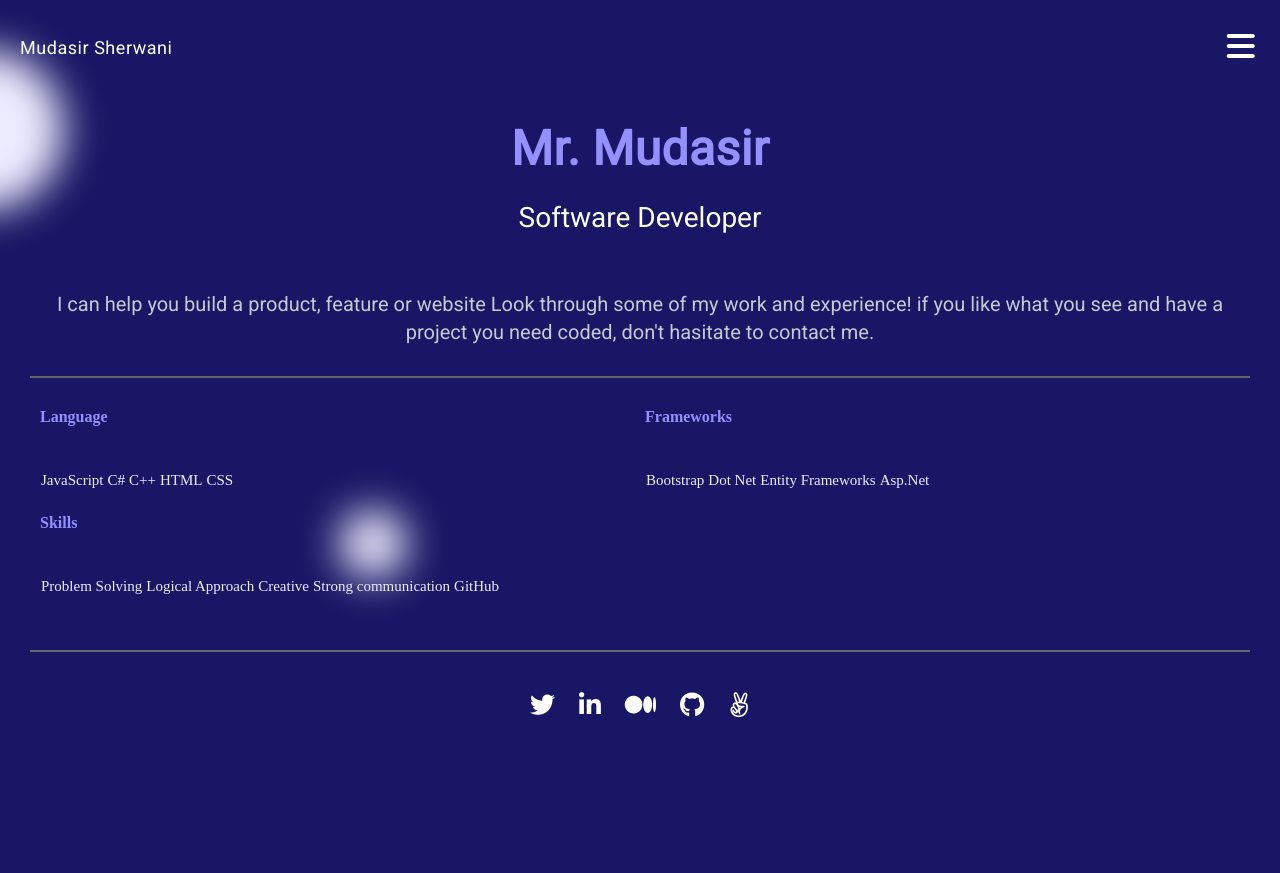
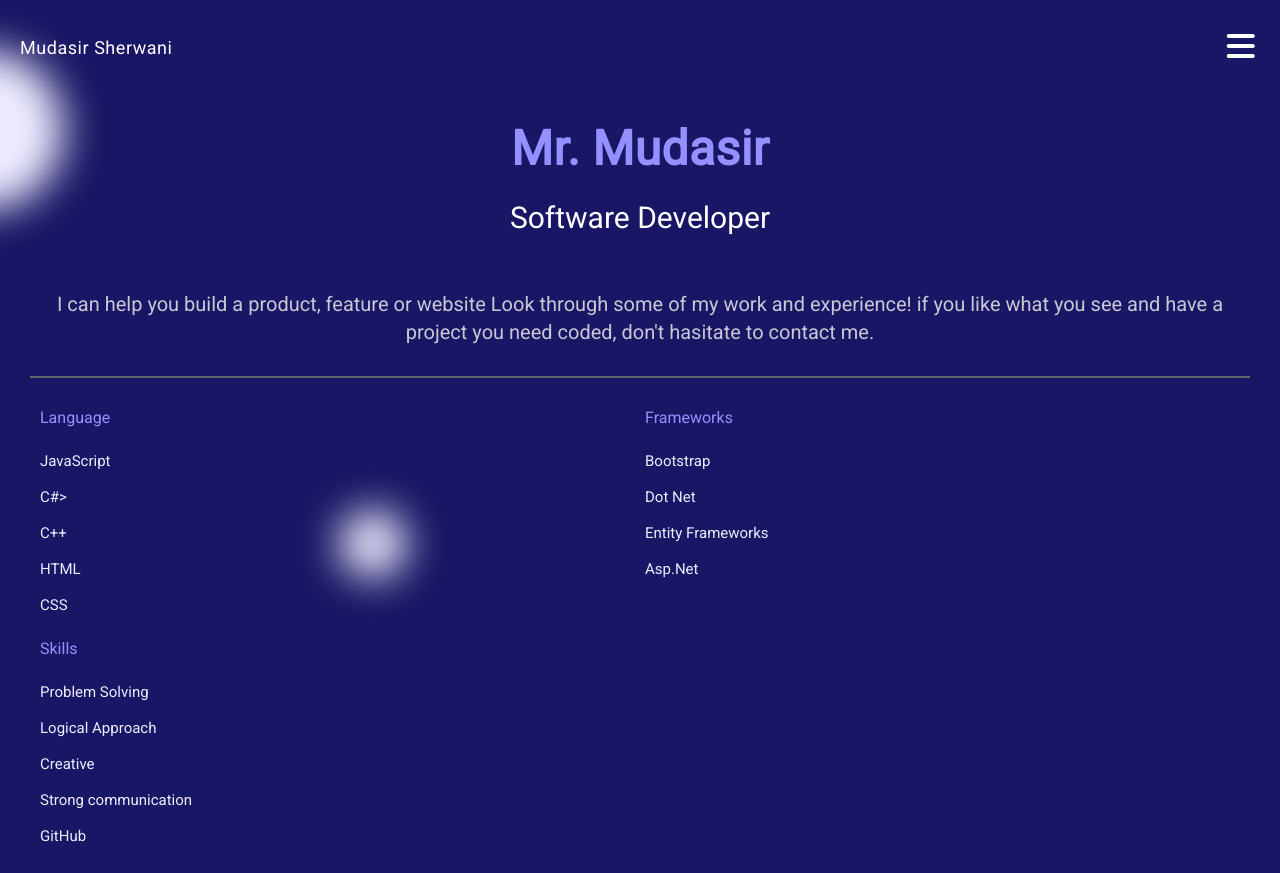
Before and after one commit to MudasirSherwani/Portfolio-by-mudasir-27-June-22, a website: page index.html in a window 1280 px wide. Shown: the top 873 px of the page. Before the commit the page ends 800 px from the top, so only its background shows below. Drawn offline with Linux system fonts and the light colour scheme.

Commit message:
changes required in 1st review has been done PR#1

```diff
--- a/index.html
+++ b/index.html
@@ -20,7 +20,7 @@
         <div class="shining-star"></div>
         <div class="developer-title align-center" >
           <h1 class="developer-name">Mr. Mudasir</h1>
-          <p class="software-developer">Software Developer</p>
+          <h2 class="software-developer">Software Developer</h2>
         </div>
           <p class="banner-text-pera">I can help you build a product, feature or website Look through some of my
             work and experience! if you like what you see and have a project you need coded, don't hasitate to
@@ -32,30 +32,30 @@
             <div>
                 <h4 class="heading">Language</h4>
                 <ul>
-                  <li class="headinglist">JavaScript<br/></li>
-                  <li class="headinglist">C#<br/></li>
-                  <li class="headinglist">C++<br/></li>
-                  <li class="headinglist">HTML<br/></li>
-                  <li class="headinglist">CSS<br/></li>
+                  <li class="headinglist">JavaScript</li>
+                  <li class="headinglist">C#></li>
+                  <li class="headinglist">C++</li>
+                  <li class="headinglist">HTML</li>
+                  <li class="headinglist">CSS</li>
                 </ul>
               </div>
               <div>
                 <h4 class="heading">Frameworks</h4>
                 <ul>
-                  <li class="headinglist">Bootstrap<br/></li>
-                  <li class="headinglist">Dot Net<br/></li>
-                  <li class="headinglist">Entity Frameworks<br/></li>
-                  <li class="headinglist">Asp.Net<br/></li>
+                  <li class="headinglist">Bootstrap</li>
+                  <li class="headinglist">Dot Net</li>
+                  <li class="headinglist">Entity Frameworks</li>
+                  <li class="headinglist">Asp.Net</li>
                 </ul>
               </div>
               <div>
                 <h4 class="heading">Skills</h4>
                 <ul>
-                  <li class="headinglist">Problem Solving<br/></li>
-                  <li class="headinglist">Logical Approach<br/></li>
-                  <li class="headinglist">Creative<br/></li>
-                  <li class="headinglist">Strong communication<br/></li>
-                  <li class="headinglist">GitHub<br/></li>
+                  <li class="headinglist">Problem Solving</li>
+                  <li class="headinglist">Logical Approach</li>
+                  <li class="headinglist">Creative</li>
+                  <li class="headinglist">Strong communication</li>
+                  <li class="headinglist">GitHub</li>
                 </ul>
               </div>
           </div>
--- a/styles.css
+++ b/styles.css
@@ -1,3 +1,5 @@
+@media screen and (min-width: 320px)
+{
   body {
     background-color: #191765;
   }
@@ -58,10 +60,9 @@ section {
     color: #9490ff;;
   }
 
-.developer-title p {
+  .software-developer {
     margin: 1px;
-  padding: 0;
-  font-size: 28px;
+    font-size: 30px;
     line-height: 44px;
     vertical-align: center;
     margin-bottom: 30px;
@@ -133,24 +134,33 @@ ul a i {
   }
 
   .Knowledge h4 {
-  padding-bottom: 20px;
+    padding-bottom: 0;
     text-align: left;
+    font-family: 'Roboto', sans-serif;
+    font-weight: 500;
   }
 
   .Knowledge ul {
+    margin: 0;
+    padding: 0;
+    list-style: none;
     text-align: left;
-  display: block;
     list-style-type: disc;
     margin-block-start: 1em;
     margin-block-end: 1em;
-  padding-inline-start: 1px;
+    display: flex;
+    flex-direction: column;
+    font-family: 'Roboto', sans-serif;
   }
 
   .Knowledge li {
     line-height: 24px;
     font-size: 15px;
+    font-weight: 400;
     padding: 6px 0;
     text-align: left;
+    float: left;
+    font-family: 'Roboto', sans-serif;
   }
 
   .heading {
@@ -160,3 +170,4 @@ ul a i {
   .headinglist {
     color: #edecff;
   }
+}
```
Lines whose indentation alone changed are shown as unchanged.
